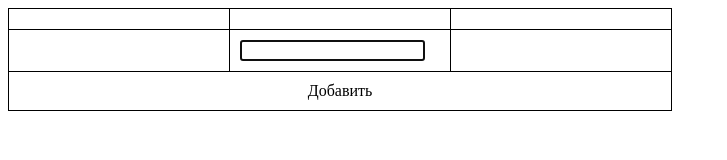
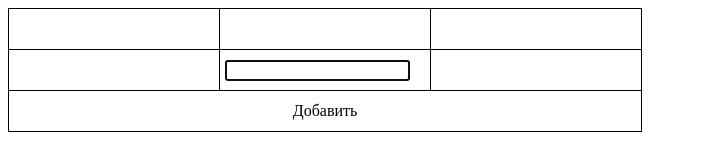
Before and after one commit to MarchenkoIY/JS_Homework, a plain HTML site: page Lesson12/index.html in a window 1280 px wide. Both pictures are taken after a click on the element "Добавить". Shown: the whole page, without its empty margins (0-727 px from the left). Drawn offline with Linux system fonts and the light colour scheme.

Commit message:
Homework 9 correct

```diff
--- a/Lesson12/script.js
+++ b/Lesson12/script.js
@@ -18,16 +18,15 @@ table.addEventListener('click', function(event) {
         target.append(input);
         input.focus();
 
-        input.onblur = function() {
+        input.addEventListener('keydown', function(event) {
+            if (event.code === 'Enter') {
+                input.blur();
+            }
+        });
+
+        input.addEventListener('blur', function() {
             target.innerText = input.value;
             input.remove();
-        }
-
-        input.onkeydown = function(event) {
-            if (event.code === 'Enter') {
-                target.innerText = input.value;
-                input.remove();
-            }
-        }
+        });
     }
 });
--- a/Lesson12/style.css
+++ b/Lesson12/style.css
@@ -4,7 +4,8 @@ table {
 
 td {
     width: 200px;
-    padding: 10px;
+    height: 30px;
+    padding: 5px;
     border: 1px solid black;
     cursor:text;
 }
@@ -14,3 +15,8 @@ td[colspan = '3'] {
     cursor: pointer;
 
 }
+
+input {
+    max-width: 100%;
+    max-height: 100%;
+}
```
